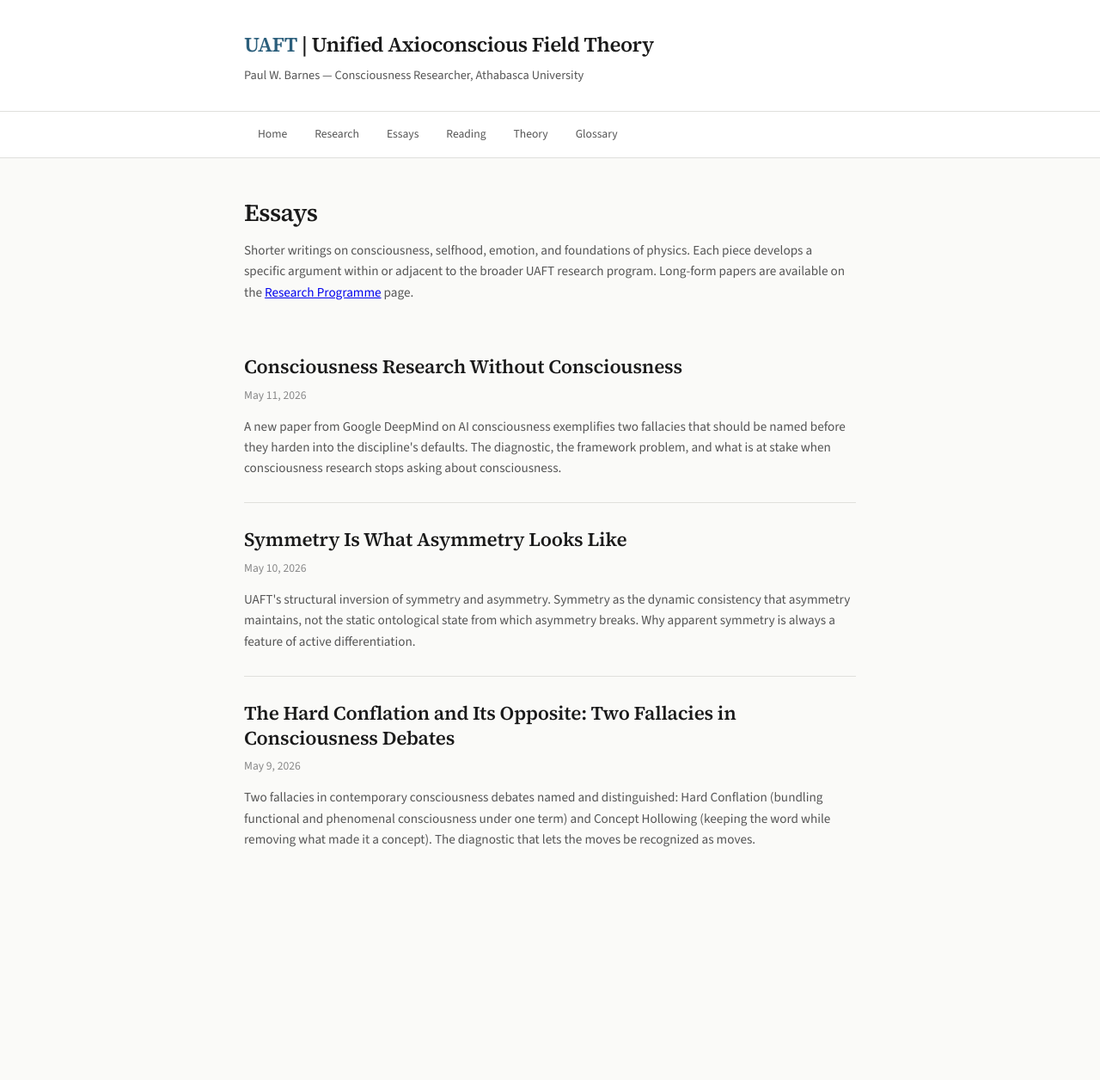
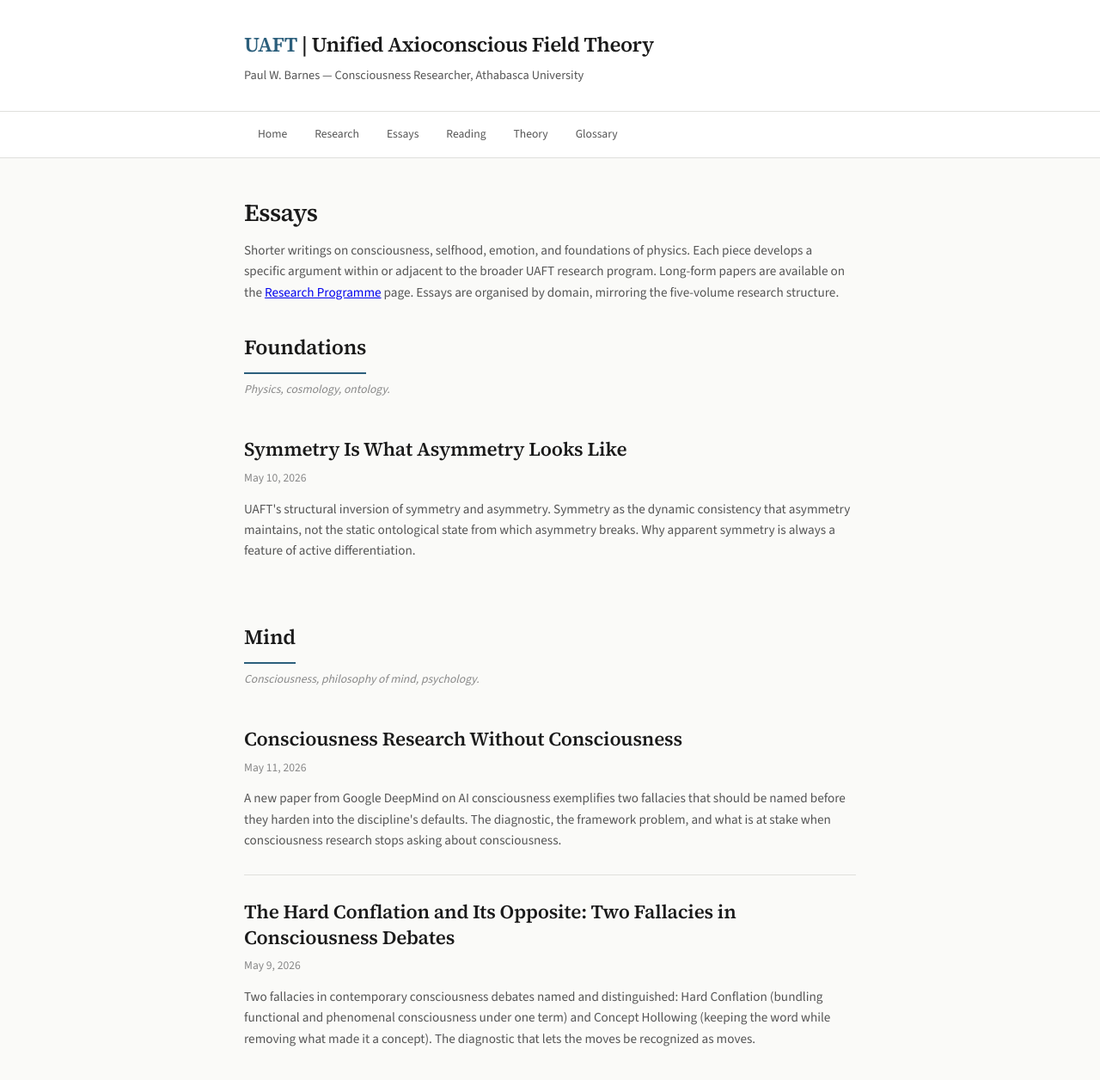
Before and after one commit to axioconsciousness/axioconsciousness.github.io, a Jekyll site: the page built from essays.html, in a window 1280 px wide and 1312 px high. Shown: the top 1256 px of the window at 86% size. Built offline with Jekyll 4.4.1, drawn with Linux system fonts in a browser that asks for light colours.

Commit message:
Add files via upload

```diff
--- a/_layouts/default.html
+++ b/_layouts/default.html
@@ -105,6 +105,82 @@
         nav a:hover, nav a.active {
             color: var(--accent);
             border-bottom-color: var(--accent);
+        }
+
+        /* BREADCRUMBS */
+        .breadcrumbs {
+            max-width: var(--max-width);
+            margin: 1.5rem auto 0;
+            padding: 0 1.5rem;
+            font-family: var(--sans);
+            font-size: 0.85rem;
+            color: var(--text-tertiary);
+            display: flex;
+            flex-wrap: wrap;
+            align-items: center;
+            gap: 0.4rem;
+        }
+
+        .breadcrumbs a {
+            color: var(--text-secondary);
+            text-decoration: none;
+            transition: color 0.2s;
+        }
+
+        .breadcrumbs a:hover {
+            color: var(--accent);
+            text-decoration: underline;
+        }
+
+        .breadcrumb-sep {
+            color: var(--text-tertiary);
+            font-size: 0.85rem;
+            user-select: none;
+        }
+
+        .breadcrumb-current {
+            color: var(--text);
+            font-weight: 500;
+        }
+
+        /* CATEGORY BADGES */
+        .essay-category {
+            font-family: var(--sans);
+            font-size: 0.75rem;
+            font-weight: 500;
+            color: var(--accent);
+            background: var(--accent-light);
+            padding: 0.15rem 0.55rem;
+            border-radius: 3px;
+            letter-spacing: 0.02em;
+        }
+
+        /* ESSAY INDEX - CATEGORY SECTIONS */
+        .category-section {
+            margin-bottom: 2.5rem;
+        }
+
+        .category-section:last-child {
+            margin-bottom: 0;
+        }
+
+        .category-heading {
+            font-family: var(--serif);
+            font-size: 1.5rem;
+            font-weight: 600;
+            letter-spacing: -0.01em;
+            color: var(--text);
+            margin-bottom: 0.4rem;
+            padding-bottom: 0.5rem;
+            border-bottom: 2px solid var(--accent);
+            display: inline-block;
+        }
+
+        .category-description {
+            font-size: 0.85rem;
+            color: var(--text-tertiary);
+            margin-bottom: 1rem;
+            font-style: italic;
         }
 
         /* MAIN */
--- a/essays.html
+++ b/essays.html
@@ -5,9 +5,30 @@ description: Essays, articles, and shorter writings on consciousness, selfhood,
 ---
 
 <h1 class="page-title">Essays</h1>
-<p class="page-lead">Shorter writings on consciousness, selfhood, emotion, and foundations of physics. Each piece develops a specific argument within or adjacent to the broader UAFT research program. Long-form papers are available on the <a href="/research.html">Research Programme</a> page.</p>
+<p class="page-lead">Shorter writings on consciousness, selfhood, emotion, and foundations of physics. Each piece develops a specific argument within or adjacent to the broader UAFT research program. Long-form papers are available on the <a href="/research.html">Research Programme</a> page. Essays are organised by domain, mirroring the five-volume research structure.</p>
 
-{% for post in site.posts %}
+{% comment %}
+The five categories mirror the research programme volumes:
+Foundations / Life / Mind / Culture / Technology
+We iterate in this fixed order so the page structure is stable.
+{% endcomment %}
+
+{% assign category_order = "Foundations,Life,Mind,Culture,Technology" | split: "," %}
+
+{% for category in category_order %}
+  {% assign category_posts = site.posts | where: "category", category %}
+  {% if category_posts.size > 0 %}
+<section class="category-section" id="category-{{ category | downcase }}">
+    <h2 class="category-heading">{{ category }}</h2>
+    <p class="category-description">
+      {% if category == "Foundations" %}Physics, cosmology, ontology.
+      {% elsif category == "Life" %}Biology, evolution, lifeforms.
+      {% elsif category == "Mind" %}Consciousness, philosophy of mind, psychology.
+      {% elsif category == "Culture" %}Society, history, language.
+      {% elsif category == "Technology" %}AI, computing, machine consciousness.
+      {% endif %}
+    </p>
+    {% for post in category_posts %}
     <div class="essay-list-item">
         <h2><a href="{{ post.url }}">{{ post.title }}</a></h2>
         <div class="essay-meta">{{ post.date | date: "%B %-d, %Y" }}</div>
@@ -18,3 +39,27 @@ description: Essays, articles, and shorter writings on consciousness, selfhood,
         {% endif %}
     </div>
     {% endfor %}
+</section>
+  {% endif %}
+{% endfor %}
+
+{% comment %}
+Catch any essays without a category - they appear under "Uncategorized" at the bottom
+{% endcomment %}
+{% assign uncategorized = site.posts | where_exp: "post", "post.category == nil" %}
+{% if uncategorized.size > 0 %}
+<section class="category-section">
+    <h2 class="category-heading">Other</h2>
+    {% for post in uncategorized %}
+    <div class="essay-list-item">
+        <h2><a href="{{ post.url }}">{{ post.title }}</a></h2>
+        <div class="essay-meta">{{ post.date | date: "%B %-d, %Y" }}</div>
+        {% if post.description %}
+        <div class="essay-excerpt">{{ post.description }}</div>
+        {% else %}
+        <div class="essay-excerpt">{{ post.excerpt | strip_html | truncatewords: 50 }}</div>
+        {% endif %}
+    </div>
+    {% endfor %}
+</section>
+{% endif %}
```
Also changed, not shown: _layouts/essay.html (+14 -1 lines), _posts/2026-05-09-hard-conflation-and-its-opposite.md (+1 -0 lines), _posts/2026-05-10-symmetry-is-what-asymmetry-looks-like.md (+1 -0 lines), _posts/2026-05-11-consciousness-research-without-consciousness.md (+1 -0 lines). Lines whose indentation alone changed are shown as unchanged.
